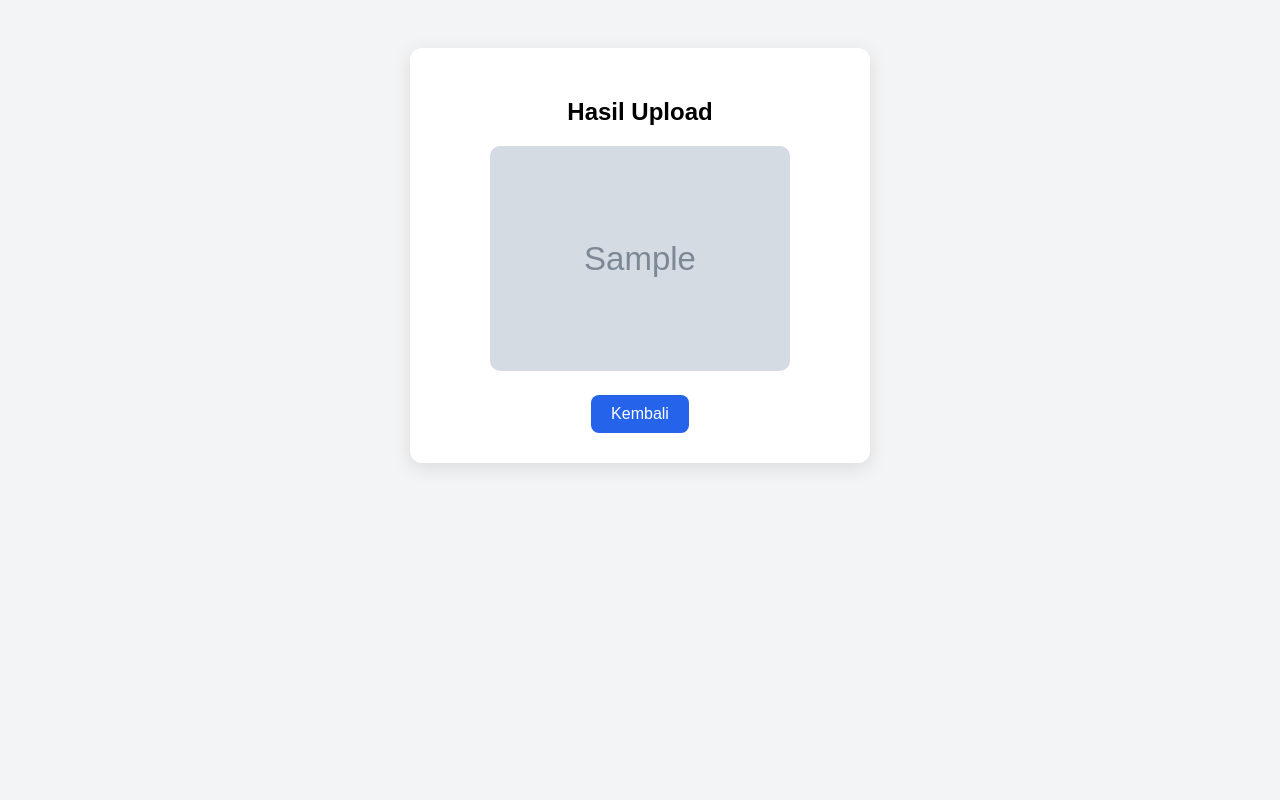
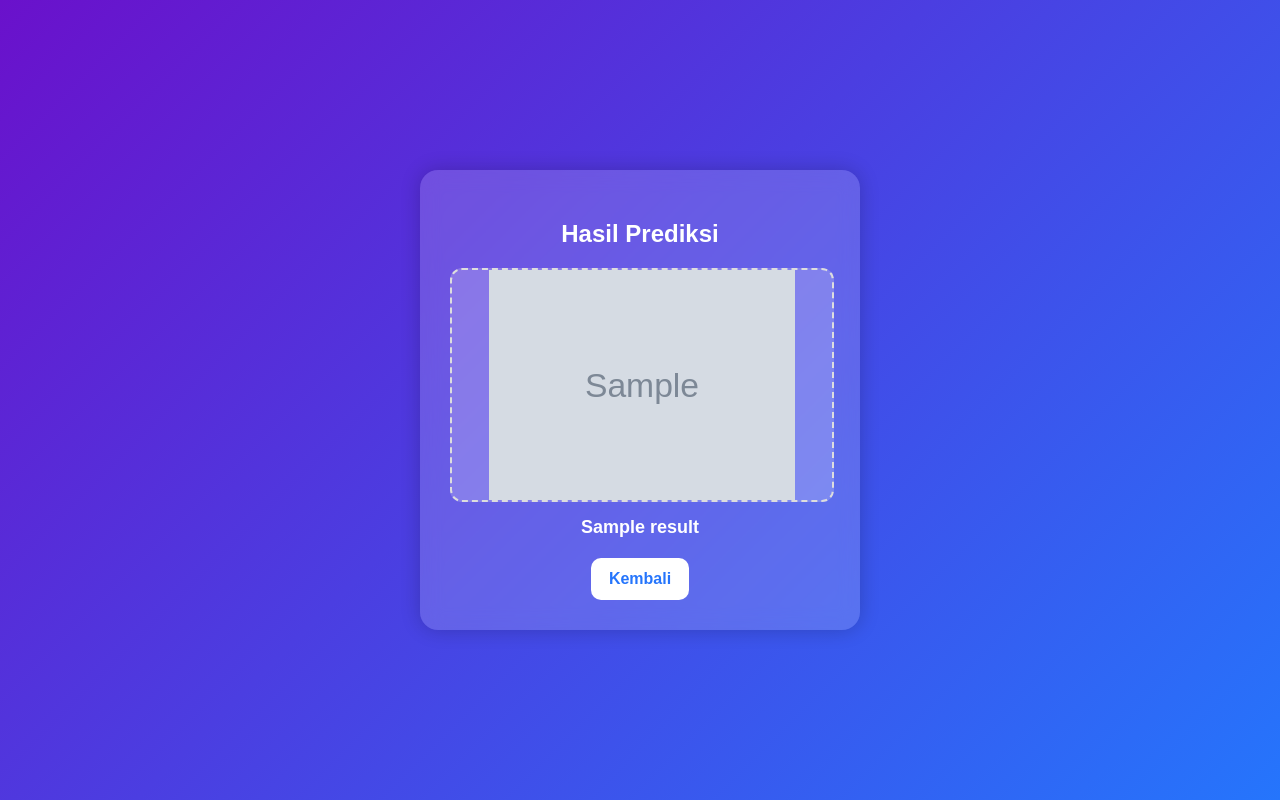
Before and after one commit to sariieerha/deteksi-jantung, a Flask app: template templates/result.html in a window 1280 px wide. Run offline with Flask 3, Linux system fonts and the light colour scheme; the template is opened without the code that fills it: most values are stand-ins (such as "Sample title", 1, 10 or a date in 2020); grey boxes marked "Sample" are stand-in pictures.

Commit message:
update terbaru

```diff
--- a/templates/result.html
+++ b/templates/result.html
@@ -2,48 +2,95 @@
 <html lang="en">
 <head>
     <meta charset="UTF-8">
-    <title>Hasil Upload</title>
+    <meta name="viewport" content="width=device-width, initial-scale=1.0">
+    <title>Hasil Prediksi</title>
 
     <style>
         body {
             font-family: Arial, sans-serif;
-            background: #f3f4f6;
+            background: linear-gradient(135deg, #6a11cb, #2575fc);
+            height: 100vh;
+            margin: 0;
+            display: flex;
+            justify-content: center;
+            align-items: center;
+            color: white;
+        }
+
+        .container {
+            background-color: rgba(255, 255, 255, 0.16);
+            padding: 30px;
+            border-radius: 18px;
+            backdrop-filter: blur(10px);
+            width: 380px;
+            box-shadow: 0px 0px 20px rgba(0,0,0,0.2);
             text-align: center;
-            padding: 40px;
         }
-        .container {
-            background: white;
-            padding: 30px;
+
+        h2 {
+            margin-bottom: 20px;
+            font-size: 24px;
+            font-weight: bold;
+        }
+
+        .img-box {
+            width: 100%;
+            height: 230px;
+            background-color: rgba(255,255,255,0.2);
+            border: 2px dashed #ddd;
             border-radius: 12px;
-            width: 400px;
-            margin: auto;
-            box-shadow: 0 5px 20px rgba(0,0,0,0.1);
+            margin-bottom: 15px;
+            overflow: hidden;
+            display: flex;
+            justify-content: center;
+            align-items: center;
         }
-        img {
-            width: 300px;
+
+        .img-box img {
+            width: 100%;
+            height: 100%;
+            object-fit: contain;
             border-radius: 10px;
         }
+
+        .result-text {
+            font-size: 18px;
+            margin-bottom: 20px;
+            font-weight: bold;
+        }
+
         a {
             display: inline-block;
-            margin-top: 20px;
-            padding: 10px 20px;
-            background: #2563eb;
-            color: white;
-            border-radius: 8px;
+            padding: 12px 18px;
+            background: #ffffff;
+            color: #2575fc;
+            border-radius: 10px;
+            font-size: 16px;
+            font-weight: bold;
             text-decoration: none;
+            transition: 0.3s;
         }
+
         a:hover {
-            background: #1e40af;
+            background: #e3e3e3;
         }
     </style>
+</head>
 
-</head>
 <body>
 
     <div class="container">
-        <h2>Hasil Upload</h2>
+        <h2>Hasil Prediksi</h2>
 
-        <img src="{{ image_path }}">
+        <div class="img-box">
+            <img src="{{ image_path }}" alt="Uploaded Image">
+        </div>
+
+        {% if result %}
+            <div class="result-text">
+                {{ result }}
+            </div>
+        {% endif %}
 
         <a href="/">Kembali</a>
     </div>
```
Also changed, not shown: static/event sheet 1.png (added).
